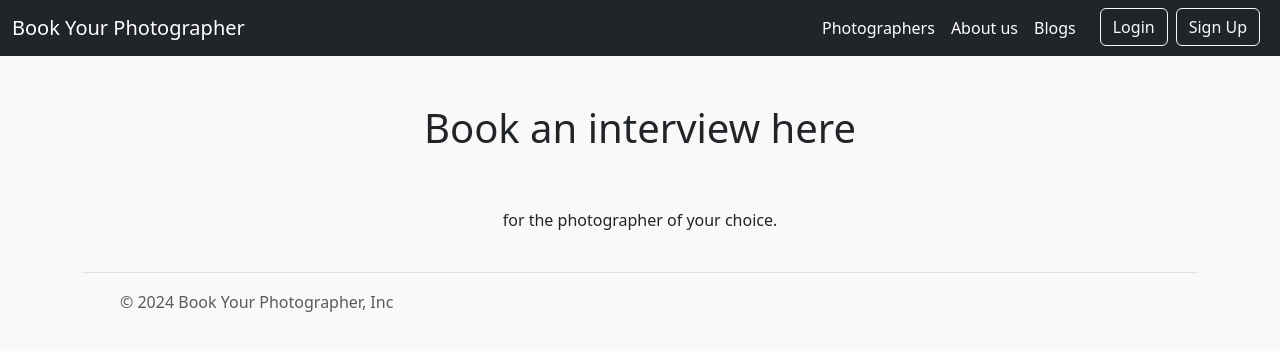
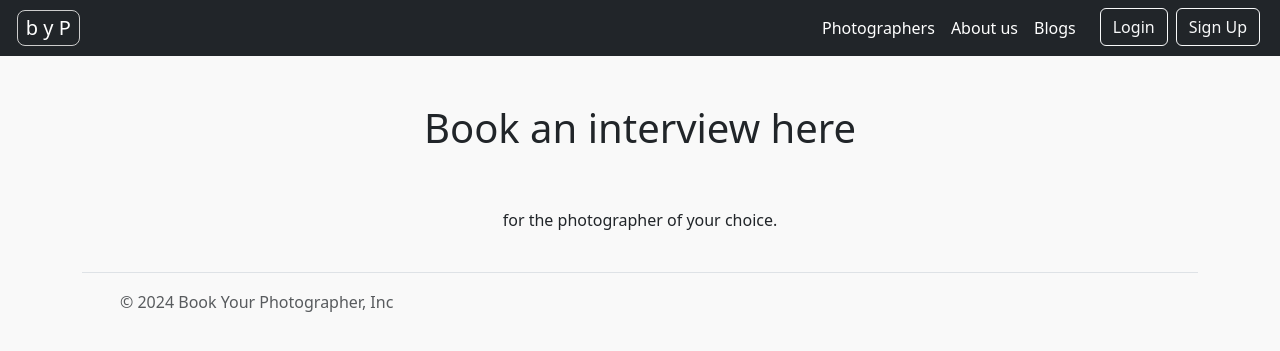
Before and after one commit to 21abhaya/byp, a Django app: page /booking/create-interview/ in a window 1280 px wide. Shown: the top 351 px of the page. Run offline with Django 5.2, Linux system fonts and the light colour scheme.

Commit message:
style: testing new logo

```diff
--- a/pages/templates/frontend/homepage.html
+++ b/pages/templates/frontend/homepage.html
@@ -13,7 +13,9 @@
   <header>
     <nav class="navbar navbar-expand-lg navbar-dark bg-dark" aria-label="Offcanvas navbar large">
       <div class="container-fluid">
-        <a class="navbar-brand" href="{% url 'pages:homepage' %}">Book Your Photographer</a>
+        <div class="navbar-logo d-flex justify-content-center" style="margin-left: 0.3em; border: 1px solid #ccc; border-radius: 0.5em;">
+          <a class="navbar-brand" href="{% url 'pages:homepage' %}" style="padding: 0.1em; margin-left: 0.3em; margin-right: 0.3em;">b y P</a>
+        </div>
         <button class="navbar-toggler" type="button" data-bs-toggle="offcanvas" data-bs-target="#offcanvasNavbar2" aria-controls="offcanvasNavbar2" aria-label="Toggle navigation">
           <span class="navbar-toggler-icon"></span>
         </button>
```
